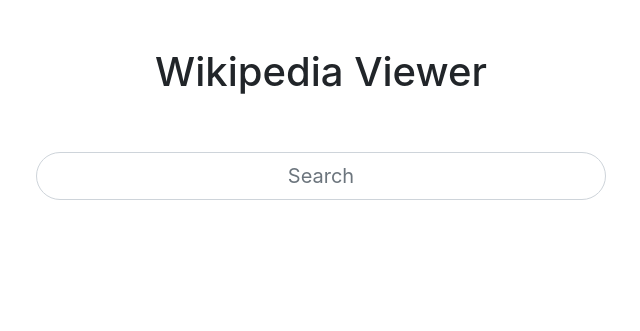
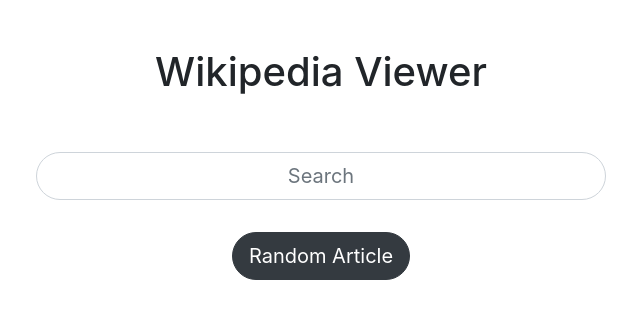
Before and after one commit to hamza-hajji/wikipedia-viewer, a React app: page / in a window 1280 px wide. Shown: the whole page, without its empty margins (319-959 px from the left). Built offline with nearby package versions, Linux system fonts and the light colour scheme.

Commit message:
add random article button

```diff
--- a/src/App.css
+++ b/src/App.css
@@ -11,8 +11,16 @@
   border-radius: 3rem !important;
 }
 
+.rand-button {
+  margin-top: 2rem;
+  margin-bottom: 1rem;
+}
 
-.search-input:focus {
+.rand-button a {
+  border-radius: 3rem !important;
+}
+
+.search-input:focus, .rand-button:focus {
   outline: none !important;
   box-shadow: none;
   border-color: #ccc;
--- a/src/components/App.js
+++ b/src/components/App.js
@@ -40,6 +40,13 @@
             <SearchBox
               getResults={debounceEventHandler(this.getResults, 1000)} />
           </div>
+        </div>
+        <div className="row rand-button">
+          <div className="col-4 text-center mx-auto">
+            <a target="_blank" href="https://en.wikipedia.org/wiki/Special:Random" className="btn btn-lg btn-dark">Random Article</a>
+          </div>
+        </div>
+        <div className="row">
           <div className="col-8 mx-auto">
             <Articles articles={this.state.articles} />
           </div>
```
